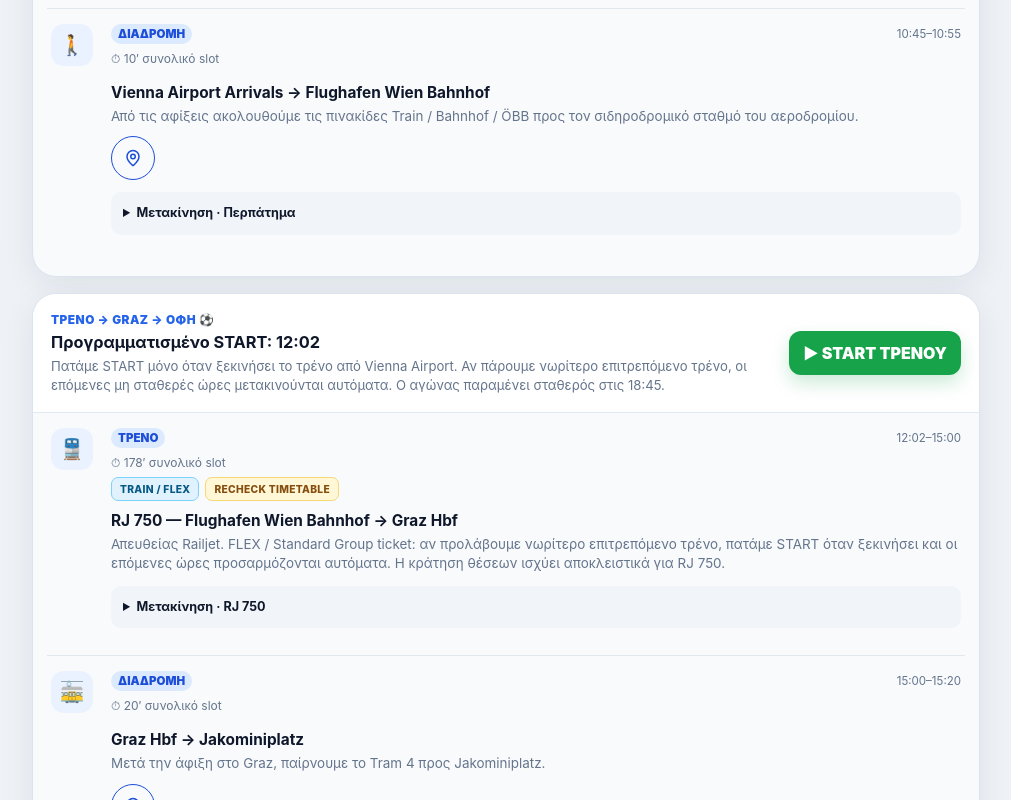
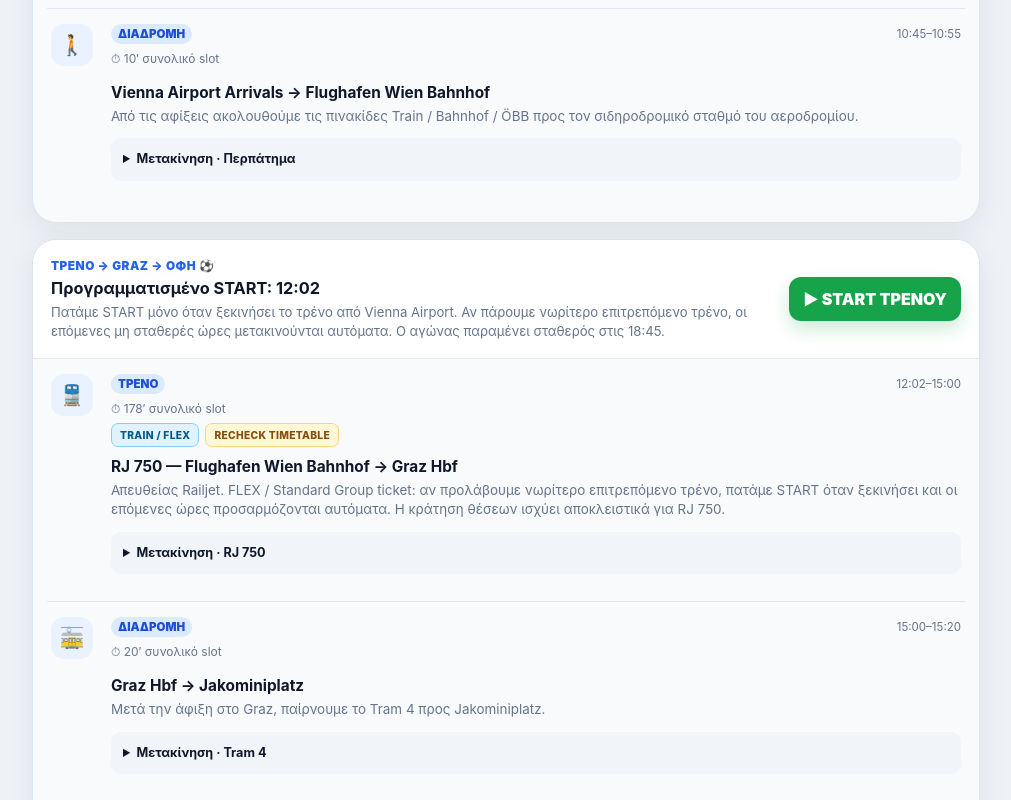
Before and after one commit to Giortamis/Graz-trip, a React (Vite) app: page / in a window 1280 px wide. Shown: the part 1180-1980 px from the top of the page, without its empty margins (134-1145 px from the left). Built offline with nearby package versions, Linux system fonts and the light colour scheme.

Commit message:
Remove duplicate main map from multi-leg routes

```diff
--- a/src/App.jsx
+++ b/src/App.jsx
@@ -198,7 +198,7 @@ function ActivityDetails({ item, onOpenPhoto }) {
       name: item.title,
       mapUrl: item.mapUrl || (item.destination ? mapUrl(item.destination, item.mode, item.origin) : undefined),
       website: item.website, phone: item.phone, email: item.email,
-    }} hideMap={hideMapForItem} />}
+    }} hideMap={hideMapForItem || (isRoute && item.legs?.length > 0)} />}
 
     {!!item.legs?.length && <details className="transport-details">
       <summary>Μετακίνηση · {item.legs.map(l => l.line).join(' → ')}</summary>
```
